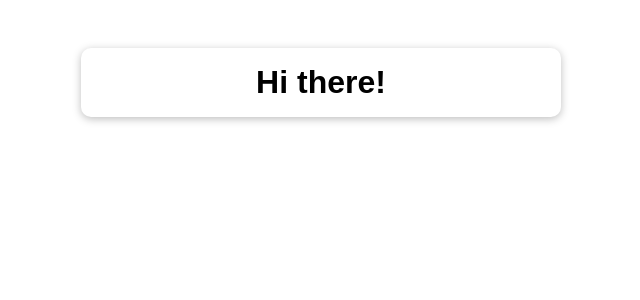
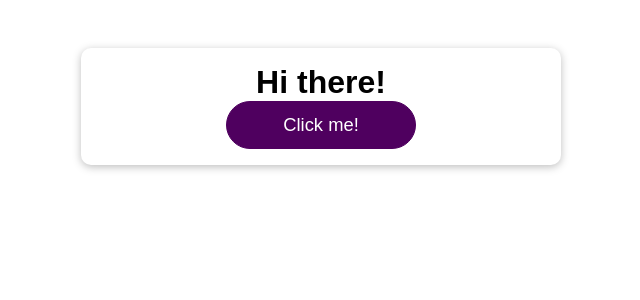
Before and after one commit to aziemp66/React-Optimization-and-Behind-The-Scene, a React (Vite) app: page / in a window 1280 px wide. Shown: the top 300 px of the page, without its empty margins (319-959 px from the left). Built offline with nearby package versions, Linux system fonts and the light colour scheme.

Commit message:
React Update Component Behind The Scene

```diff
--- a/src/App.css
+++ b/src/App.css
@@ -5,6 +5,7 @@
 	background: white;
 	box-shadow: 0 2px 8px rgba(0, 0, 0, 0.26);
 	border-radius: 10px;
+	text-align: center;
 }
 
 .app h1 {
--- a/src/App.jsx
+++ b/src/App.jsx
@@ -1,13 +1,23 @@
-import React from 'react';
-
-import './App.css';
+import React, { useState } from "react";
+import Button from "./components/UI/Button/Button.jsx";
+import "./App.css";
 
 function App() {
-  return (
-    <div className="app">
-      <h1>Hi there!</h1>
-    </div>
-  );
+	const [showParagraphs, setShowParagraphs] = useState(false);
+
+	console.log("APP RUNNING");
+
+	const tooglePararagphs = () => {
+		setShowParagraphs((prevShowParagraphs) => !prevShowParagraphs);
+	};
+
+	return (
+		<div className="app">
+			<h1>Hi there!</h1>
+			{showParagraphs && <p>This is a paragraph</p>}
+			<Button onClick={tooglePararagphs}>Click me!</Button>
+		</div>
+	);
 }
 
 export default App;
```
Also changed, not shown: src/components/UI/Button/Button.jsx (renamed from src/components/UI/Button/Button.js). Lines whose indentation alone changed are shown as unchanged.
